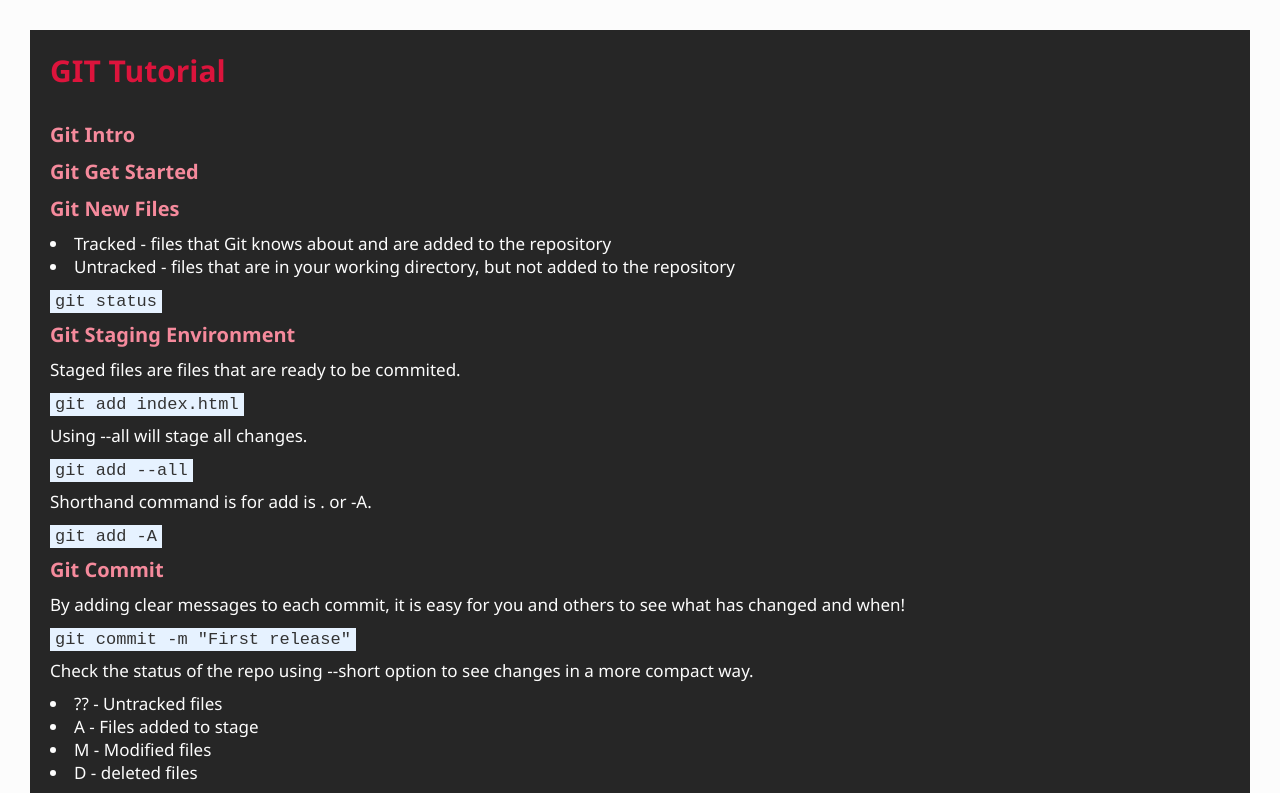
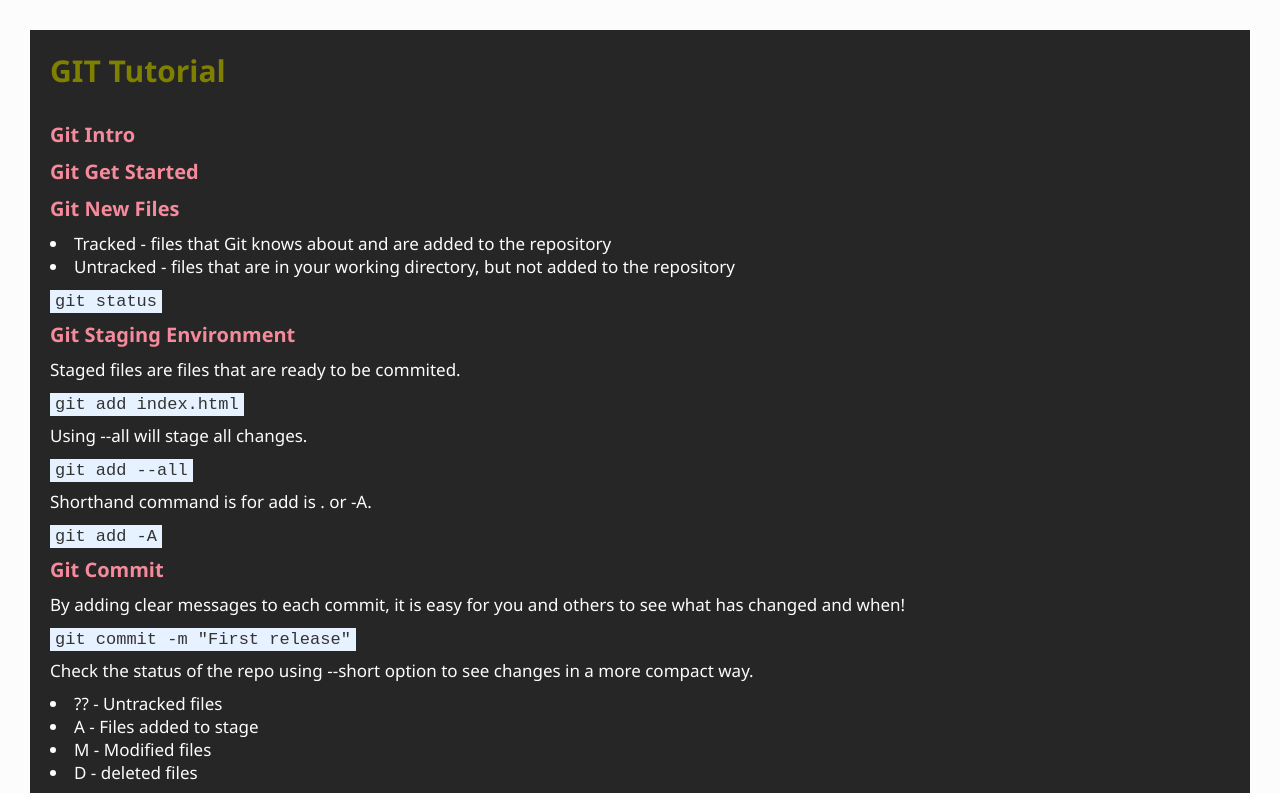
Before and after one commit to bosscke/git-practice, a website: page index.html in a window 1280 px wide. Shown: the top 793 px of the page. Drawn offline with Linux system fonts and the light colour scheme.

Commit message:
Added new variable color:olive

```diff
--- a/sass/abstracts/_variables.scss
+++ b/sass/abstracts/_variables.scss
@@ -5,6 +5,7 @@ $section-background-color: #262626;
 $section-font-color: #fcfcfc;
 $code-background-color: #e6f2ff;
 $heading-main-color: crimson;
+$heading-main2-color: #808000;
 $heading-h2-color: #f58a9c;
 
 //MARGINS
--- a/sass/base/_typography.scss
+++ b/sass/base/_typography.scss
@@ -6,7 +6,7 @@ body {
 
 .heading {
   &__main {
-    color: $heading-main-color;
+    color: $heading-main2-color;
     font-size: 3rem;
     padding: 2rem 0;
   }
```
Also changed, not shown: css/style.css, 1 other file.
